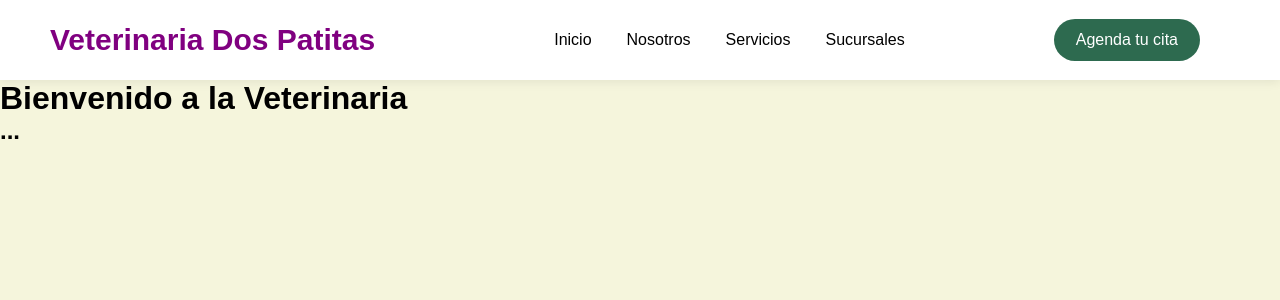
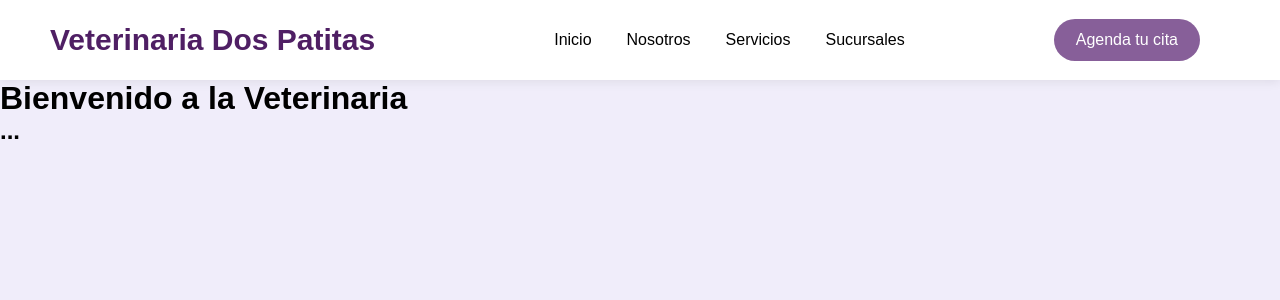
Before and after one commit to PIA-Desarollo-Web/PaginaWebVeterinaria, a Django app: page / in a window 1280 px wide. Shown: the top 300 px of the page. Run offline with Django 5.2, Linux system fonts and the light colour scheme.

Commit message:
Se cambio los colores del inicio

```diff
--- a/website_vet/static/estilos.css
+++ b/website_vet/static/estilos.css
@@ -21,7 +21,7 @@
 }
 
 .logo h1{
-    color: #800080;
+    color: #4f1f64;
     font-size: 30px;
     position: relative;
     left: -30px;
@@ -43,13 +43,13 @@
 }
 
 .nav-links a:hover{
-    color: #800080;
+    color: #4f1f64;
 }
 
 .btn-nav{
     text-decoration: none;
 
-    background-color: #2d6a4f;
+    background-color: #875f99;
     color: white;
 
     padding: 12px 22px;
@@ -60,9 +60,9 @@
 }
 
 .btn-nav:hover{
-    background-color: #800080;
+    background-color: #74378e;
 }
 
 body {
-    background-color: beige;
+    background-color: #f0edfa;
 }
```
